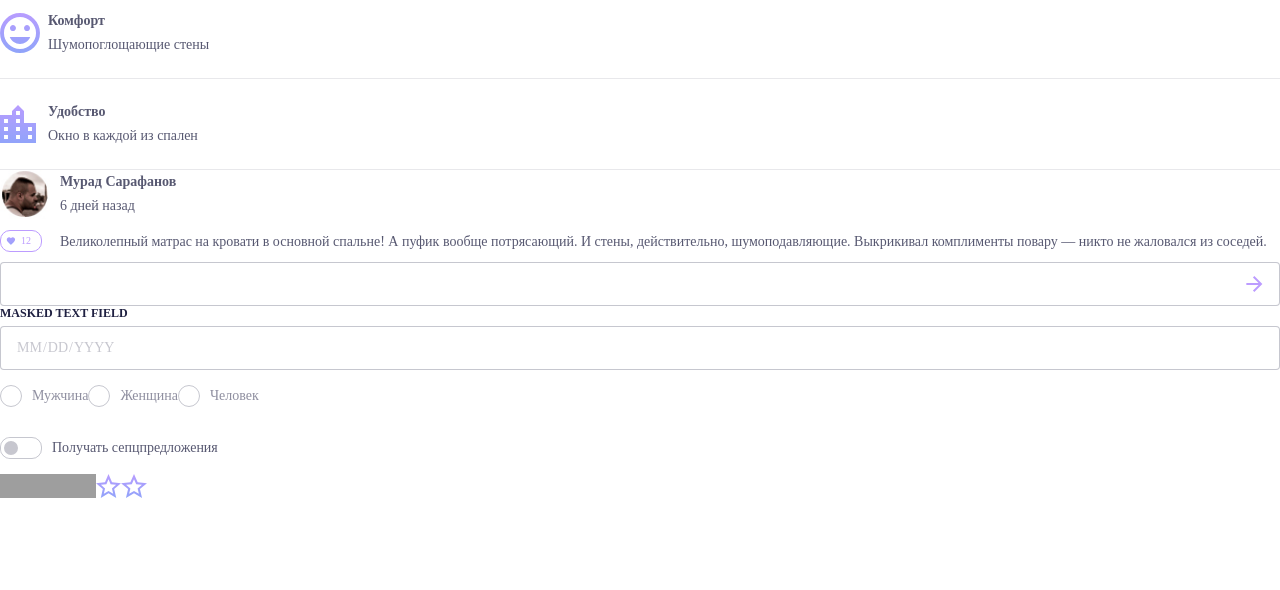
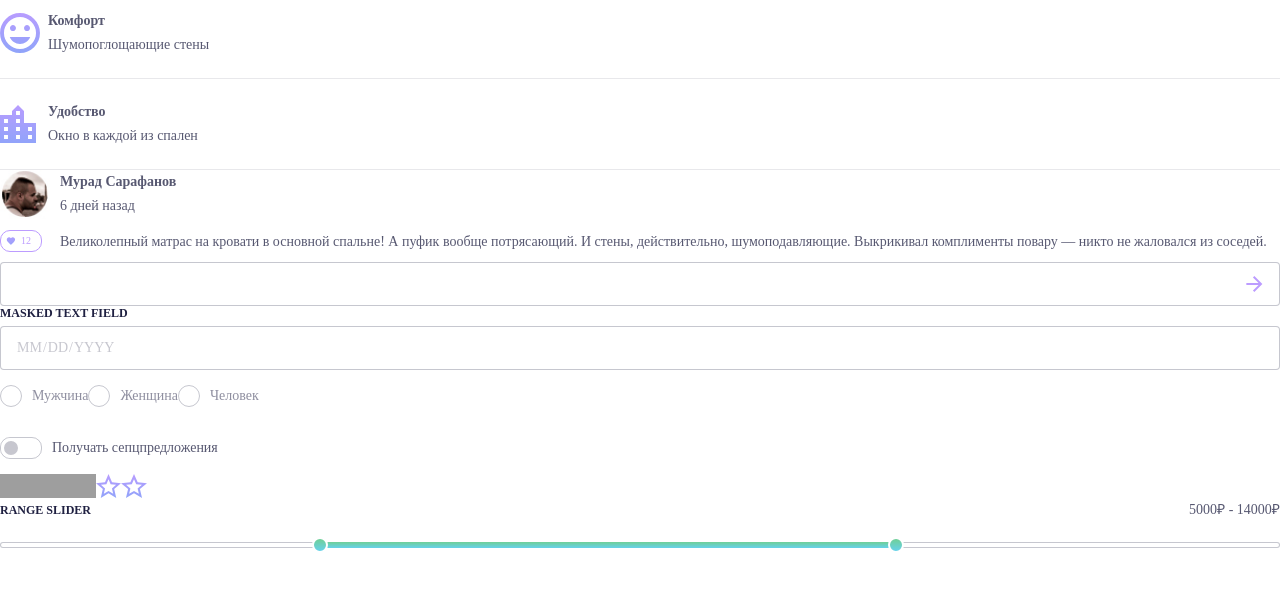
Before and after one commit to Ga11et/hotelBooking, a React (Create React App) app: page / in a window 1280 px wide. Shown: the part 611-1201 px from the top of the page. Before the commit the page ends 1109 px from the top, so only its background shows below. Built offline with nearby package versions, Linux system fonts and the light colour scheme; grey boxes are pictures that could not be loaded.

Commit message:
added range slider component

```diff
--- a/package.json
+++ b/package.json
@@ -14,6 +14,7 @@
     "@types/react-dom": "^17.0.11",
     "framer-motion": "^4.1.17",
     "jquery": "^3.6.0",
+    "rc-slider": "^9.7.5",
     "react": "^17.0.2",
     "react-datepicker": "^4.5.0",
     "react-dom": "^17.0.2",
--- a/src/App.tsx
+++ b/src/App.tsx
@@ -12,6 +12,7 @@ import { Comment, data } from "./components/comment/comment"
 import { RadioButton } from './components/radiobutton/radiobutton'
 import { ToggleButton } from "./components/togglebutton/togglebutton"
 import { RateButton } from "./components/ratebutton/ratebutton"
+import { MySlider } from "./components/slider/slider"
 
 const richCheckboxData = [
   { label: 'Широкий коридор', describtion: 'Ширина коридоров в номере не менее 91 см.' },
@@ -50,6 +51,7 @@ export const App = () => {
       <RadioButton name="some" label="Человек" />
       <ToggleButton label="Получать сепцпредложения" name="some2" />
       <RateButton countStars={3} />
+      <MySlider name="Range Slider" />
     </div>
   </>
 }
--- /dev/null
+++ b/src/components/slider/slider.module.css
@@ -0,0 +1,9 @@
+.sliderContainer{
+    width: 100%;
+}
+.sliderContainer .sliderHeader{
+    display: flex;
+    flex-direction: row;
+    align-items: center;
+    justify-content: space-between;
+}
--- /dev/null
+++ b/src/components/slider/slider.tsx
@@ -0,0 +1,30 @@
+import { FC, useState } from "react";
+import css from './slider.module.css'
+import { Range } from 'rc-slider';
+type props = {
+    name: string
+}
+
+export const MySlider: FC<props> = ({ name }) => {
+
+    const [rangeValues, setRangeValues] = useState([25,70])
+
+    const rangeOnChange = (value: number[]) => {
+        setRangeValues(value)
+    }
+
+    const sliderData = `${rangeValues[0]*200}₽ - ${rangeValues[1]*200}₽`
+
+    return <section className={css.sliderContainer}>
+        <div className={css.sliderHeader}>
+            <h3>{name}</h3>
+            <label>{sliderData}</label>
+        </div>
+        <div className={css.inputsContainer}>
+            <Range onChange={rangeOnChange}
+                defaultValue={[25,70]} />
+        </div>
+        <div style={{ height: '1000px' }}></div>
+    </section>
+
+}
--- a/src/index.css
+++ b/src/index.css
@@ -234,20 +234,56 @@ body {
   background-size: 100% 100%;
 }
 
-/* .react-datepicker__day--keyboard-selected,
-.react-datepicker__month-text--keyboard-selected,
-.react-datepicker__quarter-text--keyboard-selected,
-.react-datepicker__year-text--keyboard-selected{
-  background-color: var(--gradient);
+/* Slider Style */
+.rc-slider {
+  position: relative;
+  height: 14px;
+  padding: 20px 0;
+  width: 100%;
+  border-radius: 6px;
+  touch-action: none;
+  box-sizing: border-box;
+  -webkit-tap-highlight-color: rgba(0, 0, 0, 0);
+}
+.rc-slider-rail {
+  position: absolute;
+  width: 100%;
+  background-color: white;
+  height: 6px;
+  border: 1px solid var(--grey-25);
+  border-radius: 3px;
+}
+.rc-slider-track {
+  position: absolute;
+  left: 0;
+  height: 6px;
+  border-radius: 0;
+  background: var(--green);
+}
+.rc-slider-handle {
+  position: absolute;
+  width: 16px;
+  height: 16px;
+  margin-top: -5px;
+  cursor: grab;
   border-radius: 50%;
-  border: 0px;
-  outline: none;
+  border: 2px solid white;
+  background: var(--green);
+  touch-action: pan-x;
 }
-.react-datepicker__day--keyboard-selected:hover{
-  background-color: var(--gradient);
+.rc-slider-handle-dragging.rc-slider-handle-dragging.rc-slider-handle-dragging{
+  border-color: white;
+  box-shadow: unset;
 }
-.react-datepicker__day--selected{
-  border-radius: 50%;
-  background: var(--gradient-25), var(--gradient);
-  outline: none;
-} */
+.rc-slider-handle-click-focused{
+  border-color: white;
+  box-shadow: unset;
+}
+.rc-slider-handle-click-focused:focus{
+  border-color: white;
+  box-shadow: unset;
+}
+.rc-slider-handle:hover{
+  border-color: white;
+  box-shadow: unset;
+}
--- a/src/index.tsx
+++ b/src/index.tsx
@@ -1,6 +1,7 @@
 import React from 'react';
 import ReactDOM from 'react-dom';
 import "react-datepicker/dist/react-datepicker.css";
+import 'rc-slider/assets/index.css';
 import './index.css';
 import { App } from './App';
 import reportWebVitals from './reportWebVitals';
```
Also changed, not shown: src/components/slider/slider.css (added), 1 other file (tests, documents, lock files or other folders).
